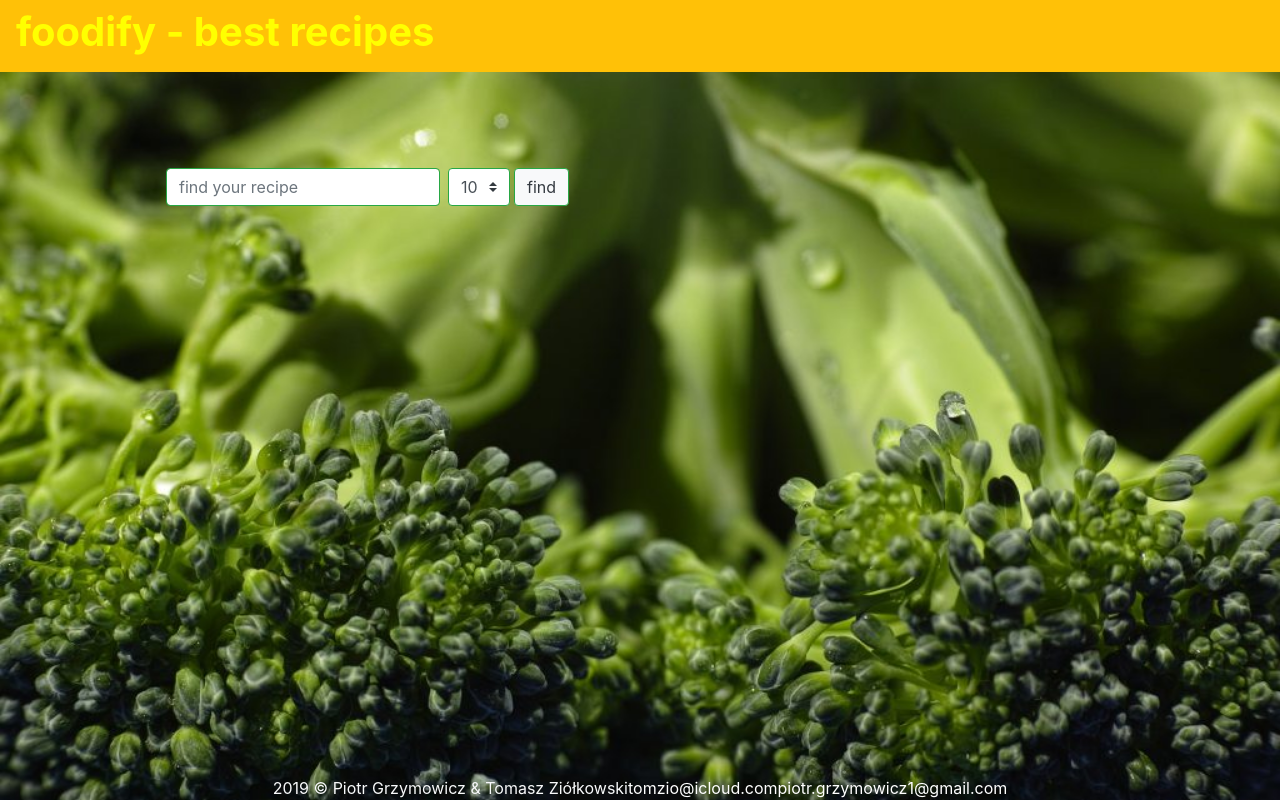
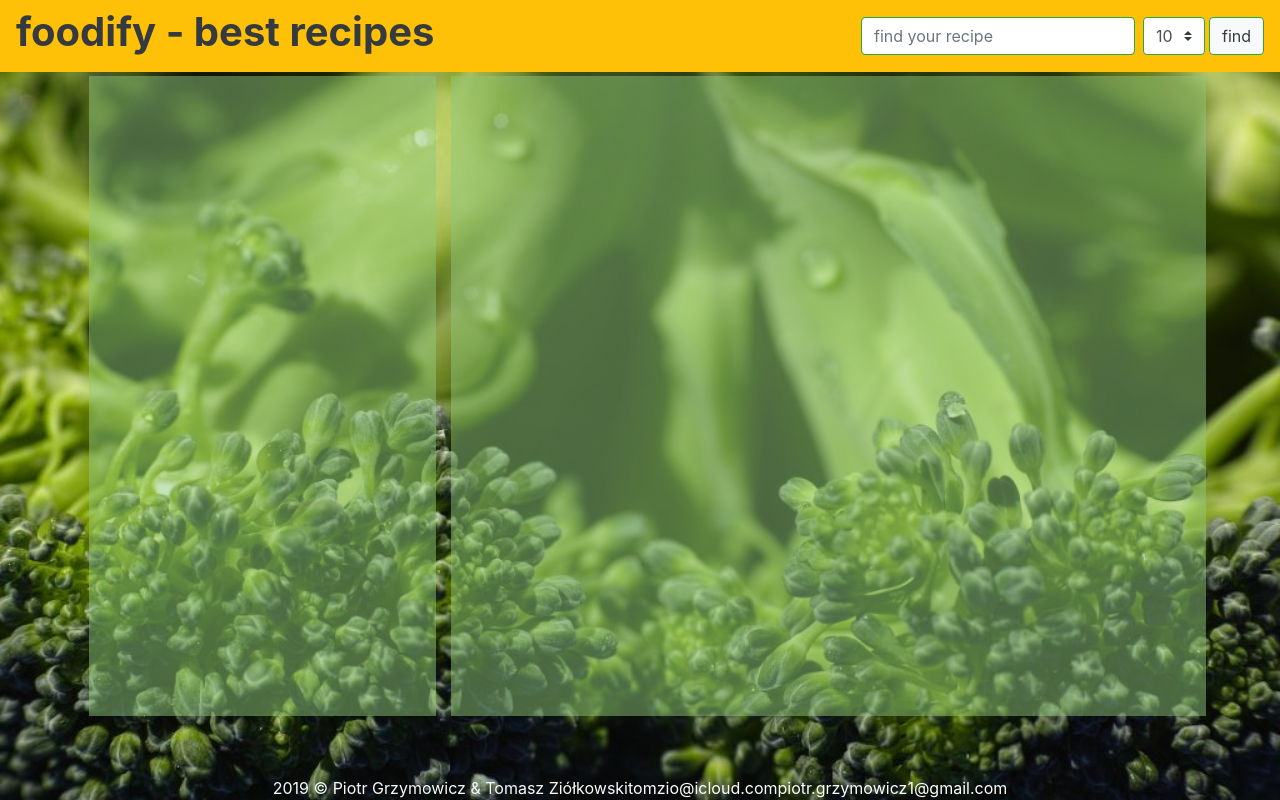
Before and after one commit to PiotrGrzy/foodify, a website built with webpack: page index.html in a window 1280 px wide. Built offline with nearby package versions, Linux system fonts and the light colour scheme.

Commit message:
navbar, overflow-y itd

```diff
--- a/css/style.css
+++ b/css/style.css
@@ -1,6 +1,3 @@
-h1 {
-  color: yellow;
-}
 
 /*# sourceMappingURL=style.css.map */
 .footer {
@@ -15,13 +12,14 @@ a.footerlink {
   color: white;
   text-decoration: none;
 }
+
 .big-banner {
   background-image: url("../img/background.jpg");
   background-position: center;
   background-repeat: no-repeat;
   background-size: cover;
   background-attachment: fixed;
-  /* size: 100%; */
+  size: 100%;
 }
 .bgli {
   background-color: #91c97b7e;
@@ -36,4 +34,20 @@ a.footerlink {
   display: -ms-flexbox;
   display: flex;
 }
+
+.list-unstyled{
+  width:100%;
+  height:80vh;
+  overflow-y: scroll;
+
+}
+::-webkit-scrollbar{
+  display: none;
+}
+.col-lg-8{
+  width:100%;
+  height:80vh;
+  overflow-y: scroll;
+}
+
 /*# sourceMappingURL=style.css.map */
--- a/index.html
+++ b/index.html
@@ -5,7 +5,7 @@
   <meta charset="UTF-8" />
   <meta name="viewport" content="width=device-width, initial-scale=1.0" />
   <meta http-equiv="X-UA-Compatible" content="ie=edge" />
-  <title>foodify- best recipes</title>
+  <title>foodify - best recipes</title>
   <link rel="stylesheet" href="css/style.css" />
   <link rel="stylesheet" href="https://stackpath.bootstrapcdn.com/bootstrap/4.3.1/css/bootstrap.min.css"
     integrity="sha384-ggOyR0iXCbMQv3Xipma34MD+dH/1fQ784/j6cY/iJTQUOhcWr7x9JvoRxT2MZw1T" crossorigin="anonymous">
@@ -14,21 +14,10 @@
 <body class="jumbotron big-banner jumbotron-fluid p-0">
   <header class="sticky-top">
     <nav class="navbar navbar-light bg-warning">
-      <a href="#top" navbar-brand style="text-decoration:none;color:#000000">
-        <h1 class="h1 font-weight-bold text-lowercase display-none">foodify - best recipes</h1>
-      </a>
-
-      </form>
-    </nav>
-  </header>
-
-  <main>
-    <div class="container">
-      <div class="row">
-        <div class="col-lg-8 p-5">
-          <form class="form-inline d-flex align-items-center p-5" id="mainForm" action="submit">
-            <input id="searchInput" type="text" class="form-control mr-sm-2 border border-success" type="search"
-              placeholder="find your recipe" aria-label="Search">
+      <a href="index.html" navbar-brand style="text-decoration:none;color:#000000">
+        <h1 class="h1 font-weight-bold text-lowercase text-dark">foodify - best recipes</h1></a>
+      <form class="form-inline" id="mainForm" action="submit">
+            <input id="searchInput" type="text" class="form-control mr-sm-2 border border-success" type="search" placeholder="find your recipe" aria-label="Search">
             <select class="custom-select border border-success mr-1" name="results" id="resultsNumber">
               <option value="5">5</option>
               <option value="10" selected>10</option>
@@ -36,15 +25,20 @@
               <option value="25">25</option>
             </select>
             <button class="btn my-2 my-sm-0 bg-light text-dark border border-success" type="submit">find</button>
+
+        </form>
+      </nav>
+    </header>
+
+  <main>
+    <div class="container">
+      <div class="row p-1">
+          <section class="col-lg-4 text-center font-weight-bold text-lowercase">
+            <ul id="resultsList" class="list-unstyled bgli"></ul>
+          </section>
+          <div id="recipeBox" class="col-lg-8 font-weight-bold bgli p-5">
+          </div>
         </div>
-
-        <section class="col-lg-4 p-0 text-center font-weight-bold text-lowercase p-1">
-          <ul id="resultsList" class="list-unstyled bgli"></ul>
-          <div id="recipeBox"></div>
-        </section>
-
-      </div>
-    </div>
     </div>
 
   </main>
@@ -53,7 +47,6 @@
     <a href="mailto:tomzio@icloud.com" class="footerlink">tomzio@icloud.com</a>
     <a href="mailto:piotr.grzymowicz1@gmail.com" class="footerlink">piotr.grzymowicz1@gmail.com</a>
   </footer>
-  </div>
   <script src="dist/bundle.js"></script>
   <script src="https://code.jquery.com/jquery-3.3.1.slim.min.js"
     integrity="sha384-q8i/X+965DzO0rT7abK41JStQIAqVgRVzpbzo5smXKp4YfRvH+8abtTE1Pi6jizo" crossorigin="anonymous">
```
